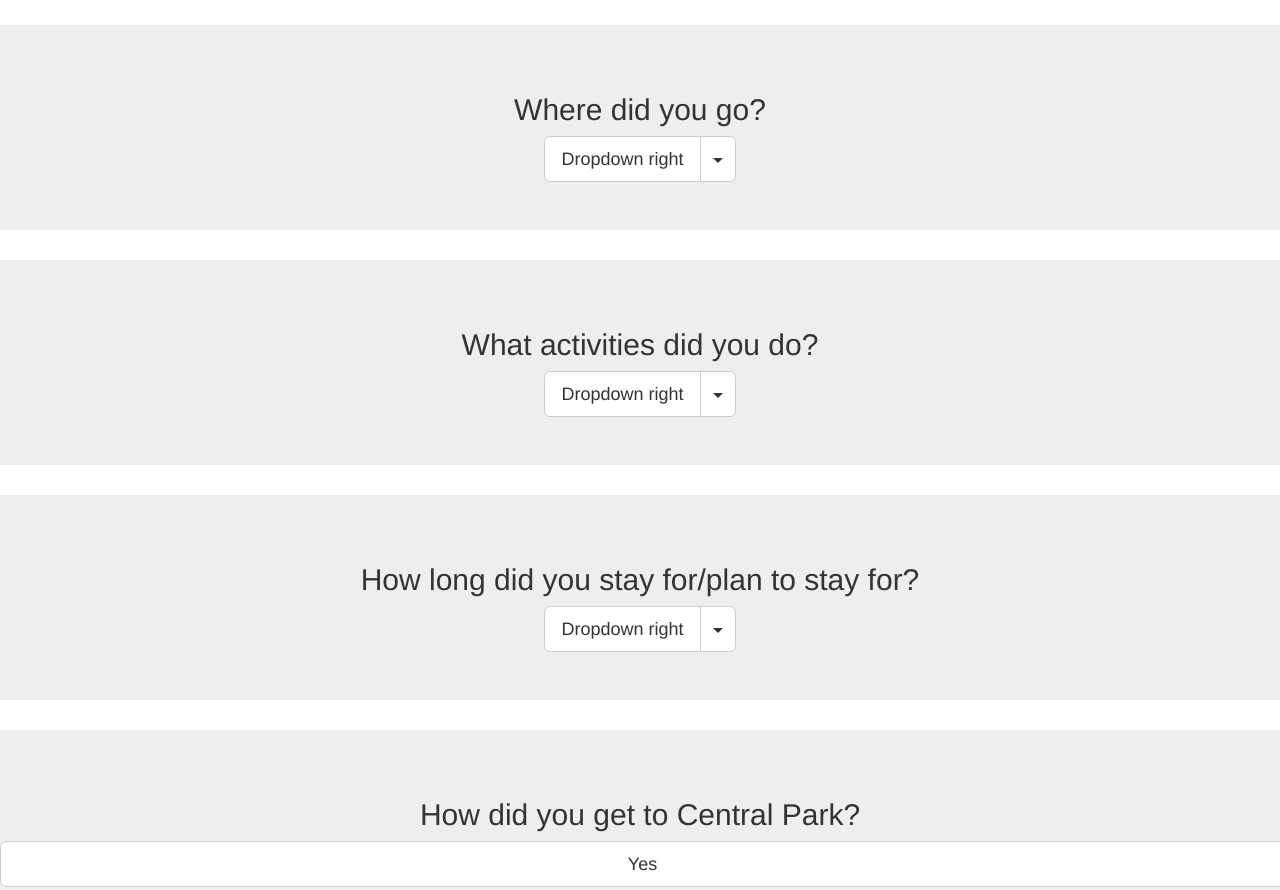
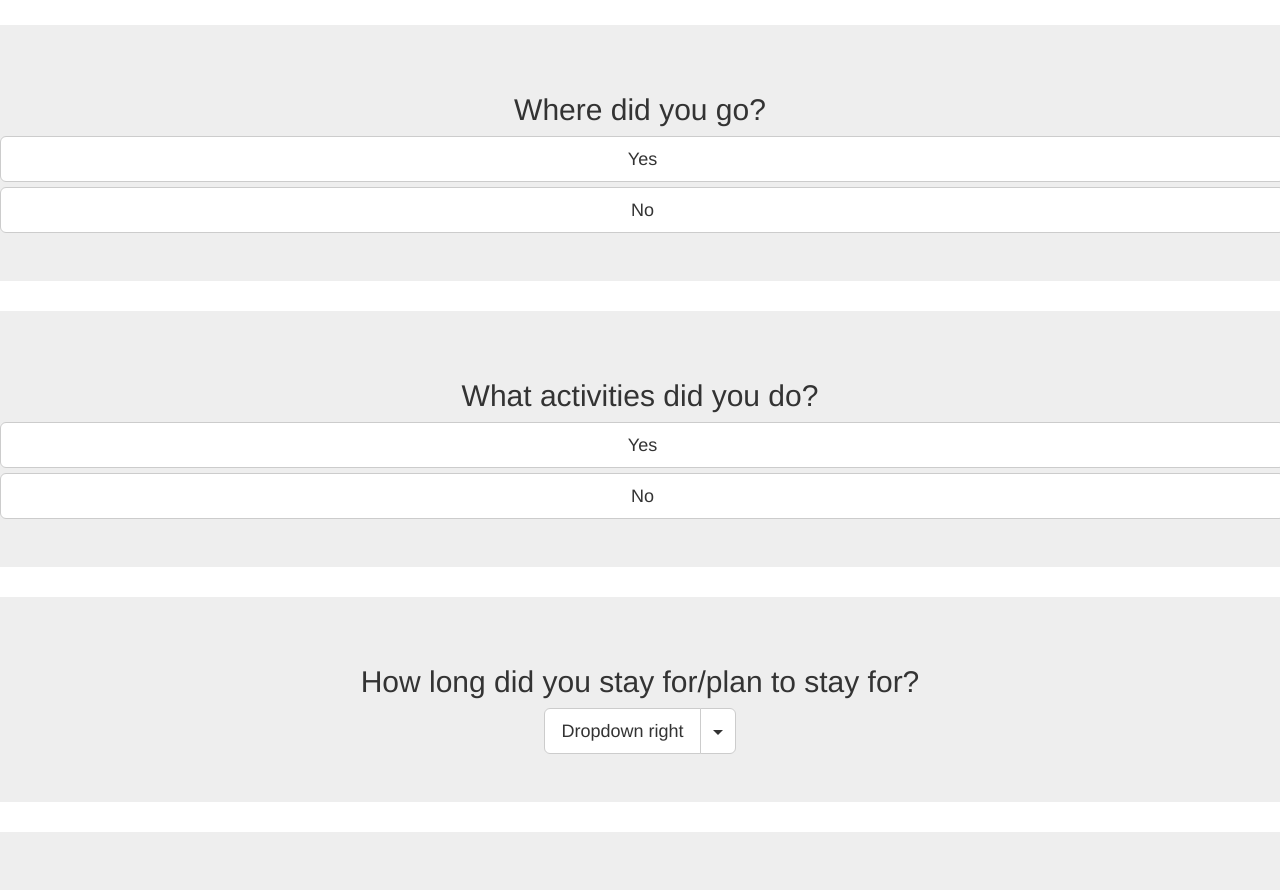
Before and after one commit to jerseycity2018/team-1, a React (Create React App) app in the folder my-app/: page / in a window 1280 px wide. Shown: the part 1480-2370 px from the top of the page. Built offline with nearby package versions, Linux system fonts and the light colour scheme.

Commit message:
changed fields of survey

```diff
--- a/my-app/src/components/survey.js
+++ b/my-app/src/components/survey.js
@@ -93,24 +93,22 @@ handleChange(e) {
 
         <Jumbotron>
           <h2> Where did you go? </h2>
-          <SplitButton title="Dropdown right" pullRight id="split-button-pull-right" bsSize="large">
-          <MenuItem eventKey="1">Action</MenuItem>
-          <MenuItem eventKey="2">Another action</MenuItem>
-          <MenuItem eventKey="3">Something else here</MenuItem>
-          <MenuItem divider />
-          <MenuItem eventKey="4">Separated link</MenuItem>
-          </SplitButton>
+          <ButtonToolbar>
+            <Button bsSize="large" block>
+              Yes
+            </Button>
+            <Button bsSize="large" block>No</Button>
+          </ButtonToolbar>
         </Jumbotron>
 
         <Jumbotron>
           <h2> What activities did you do? </h2>
-          <SplitButton title="Dropdown right" pullRight id="split-button-pull-right" bsSize="large">
-          <MenuItem eventKey="1">Action</MenuItem>
-          <MenuItem eventKey="2">Another action</MenuItem>
-          <MenuItem eventKey="3">Something else here</MenuItem>
-          <MenuItem divider />
-          <MenuItem eventKey="4">Separated link</MenuItem>
-          </SplitButton>
+          <ButtonToolbar>
+            <Button bsSize="large" block>
+              Yes
+            </Button>
+            <Button bsSize="large" block>No</Button>
+          </ButtonToolbar>
         </Jumbotron>
 
         <Jumbotron>
```
